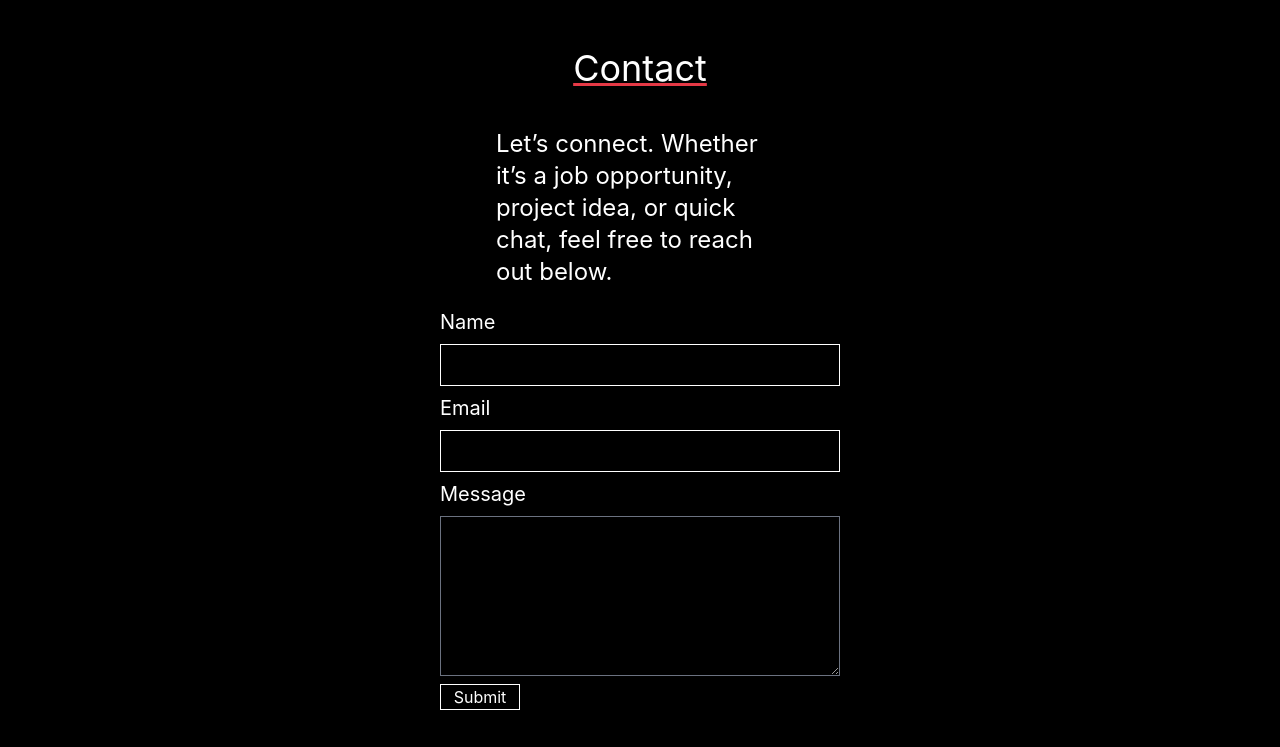
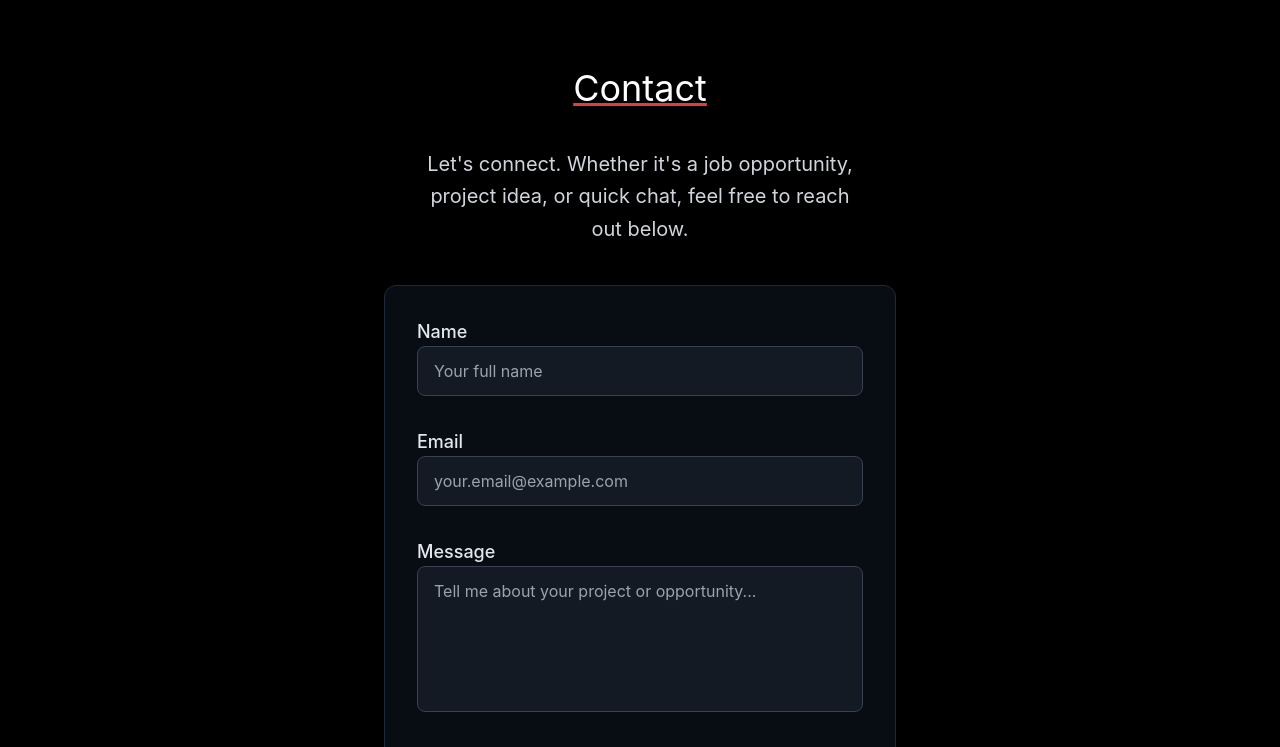
Before and after one commit to DylanKeck/portfolio-website, a website built with Vite: page index.html in a window 1280 px wide. Shown: the part 2870-3617 px from the top of the page. Built offline with nearby package versions, Linux system fonts and the light colour scheme.

Commit message:
updated contact section

```diff
--- a/index.html
+++ b/index.html
@@ -229,26 +229,38 @@
     </section>
 
   </div>
-  <div id="contact" class="min-h-screen w-auto pt-15">
+  <div id="contact" class="min-h-screen w-auto pt-20">
     <h2 class="text-center text-4xl mt-3 underline decoration-[#e63946]">Contact</h2>
-    <p class=" mt-10 mx-auto max-w-72 text-2xl">Let’s connect.
-      Whether it’s a job opportunity, project idea, or quick chat, feel free to reach out below.</p>
-    <div class="flex justify-center flex-wrap gap-3 my-5">
+    <p class="mt-10 mx-auto max-w-md text-xl text-center text-gray-300 leading-relaxed">Let's connect.
+      Whether it's a job opportunity, project idea, or quick chat, feel free to reach out below.</p>
+    <div class="flex justify-center my-10">
 
-      <form id="contact-form" class="flex flex-col justify-center gap-2 px-10">
+      <form id="contact-form" class="flex flex-col gap-6 px-8 py-8 bg-gray-900/50 backdrop-blur-sm rounded-xl border border-gray-800 shadow-2xl w-full max-w-lg">
         <input type="text" id="website" class="website" name="website" tabindex="-1" autocomplete="off"/>
-        <label for="name" class="text-xl">Name</label>
-        <input id="name" name="name" type="text" class="border-1 border-white md:min-w-80 bg-black">
-        <p id="nameError" class="hidden text-red-500"></p>
-        <label for="email" class="text-xl">Email</label>
-        <input id="email" type="email" name="email" class="border-1 border-white  md:min-w-100 bg-black">
-        <p id="emailError" class="hidden text-red-500"></p>
-        <label for="message" class="text-xl">Message</label>
-        <textarea id="message" name="message" class="min-h-40 md:min-w-80 bg-black"></textarea>
-        <p id="messageError" class="hidden text-red-500"></p>
+
+        <div class="space-y-2">
+          <label for="name" class="text-lg font-medium text-gray-200">Name</label>
+          <input id="name" name="name" type="text" class="w-full px-4 py-3 bg-gray-800/50 border border-gray-700 rounded-lg text-white placeholder-gray-400 focus:outline-none focus:ring-2 focus:ring-red-500 focus:border-transparent transition-all duration-200" placeholder="Your full name">
+          <p id="nameError" class="hidden text-red-400 text-sm mt-1"></p>
+        </div>
+
+        <div class="space-y-2">
+          <label for="email" class="text-lg font-medium text-gray-200">Email</label>
+          <input id="email" type="email" name="email" class="w-full px-4 py-3 bg-gray-800/50 border border-gray-700 rounded-lg text-white placeholder-gray-400 focus:outline-none focus:ring-2 focus:ring-red-500 focus:border-transparent transition-all duration-200" placeholder="your.email@example.com">
+          <p id="emailError" class="hidden text-red-400 text-sm mt-1"></p>
+        </div>
+
+        <div class="space-y-2">
+          <label for="message" class="text-lg font-medium text-gray-200">Message</label>
+          <textarea id="message" name="message" class="w-full px-4 py-3 bg-gray-800/50 border border-gray-700 rounded-lg text-white placeholder-gray-400 focus:outline-none focus:ring-2 focus:ring-red-500 focus:border-transparent transition-all duration-200 resize-none" rows="5" placeholder="Tell me about your project or opportunity..."></textarea>
+          <p id="messageError" class="hidden text-red-400 text-sm mt-1"></p>
+        </div>
+
         <div id="status" class="hidden"></div>
 
-        <button type="submit" class="border-1 border-white max-w-20 mb-2">Submit</button>
+        <button type="submit" class="w-full py-3 bg-gradient-to-r from-red-600 to-red-700 hover:from-red-700 hover:to-red-800 text-white font-semibold rounded-lg transition-all duration-200 transform hover:scale-[1.02] active:scale-[0.98] shadow-lg hover:shadow-red-500/25">
+          Send Message
+        </button>
       </form>
 
 
@@ -289,7 +301,7 @@
         </g>
       </g>
     </svg>
-  </a>
+  .
   </div>
   <p class="text-xs">© 2025 Dylan Keck. All rights reserved.</p>
 
--- a/package.json
+++ b/package.json
@@ -14,6 +14,7 @@
     "vite": "^6.0.11"
   },
   "dependencies": {
+    "@anthropic-ai/claude-code": "^1.0.85",
     "@tailwindcss/postcss": "^4.0.0",
     "@tailwindcss/vite": "^4.0.0",
     "autoprefixer": "^10.4.20",
```
Also changed, not shown: 1 other file.
